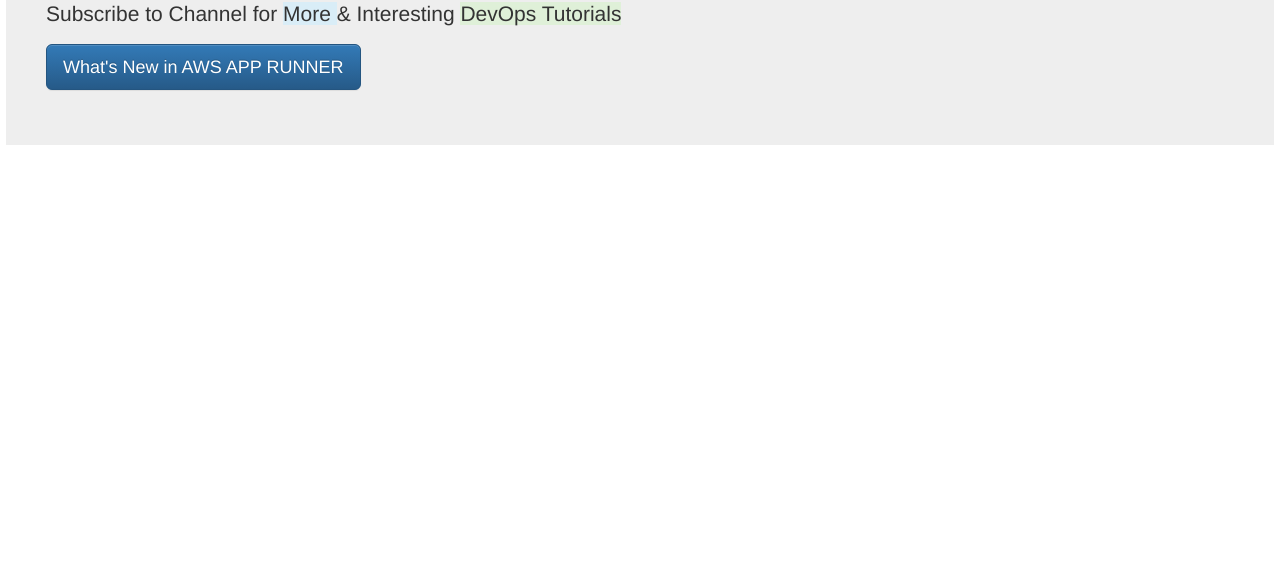
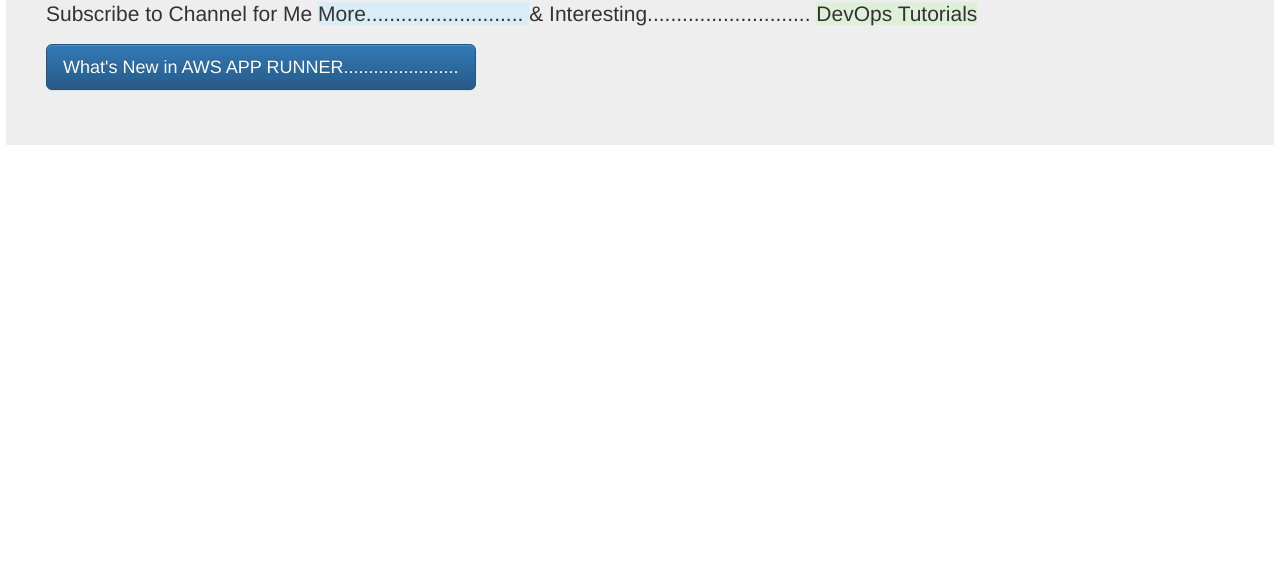
Before and after one commit to jay-linearloop/demo_nodejs_webpage, a website: page index.html in a window 1280 px wide. Shown: the part 217-800 px from the top of the page. Drawn offline with nearby package versions, Linux system fonts and the light colour scheme.

Commit message:
last changes

```diff
--- a/index.html
+++ b/index.html
@@ -23,8 +23,8 @@
   </nav>
       <div class="jumbotron"  style="padding:40px;">
         <h1> Hello From  <span class="text-primary"> Jay </span><span class="text-danger"> Patel </span></h1>
-        <p> Subscribe to Channel for  <span class="bg-info"> More </span> & Interesting <span class="bg-success"> DevOps Tutorials </span></p>
-        <p><a class="btn btn-primary btn-lg" href="#" role="button">What's New in AWS APP RUNNER</a></p>
+        <p> Subscribe to Channel for Me  <span class="bg-info"> More........................... </span> & Interesting............................ <span class="bg-success"> DevOps Tutorials </span></p>
+        <p><a class="btn btn-primary btn-lg" href="#" role="button">What's New in AWS APP RUNNER.......................</a></p>
       </div>
     </div>
   </body>
```
Also changed, not shown: .github/workflows/aws.yml.
